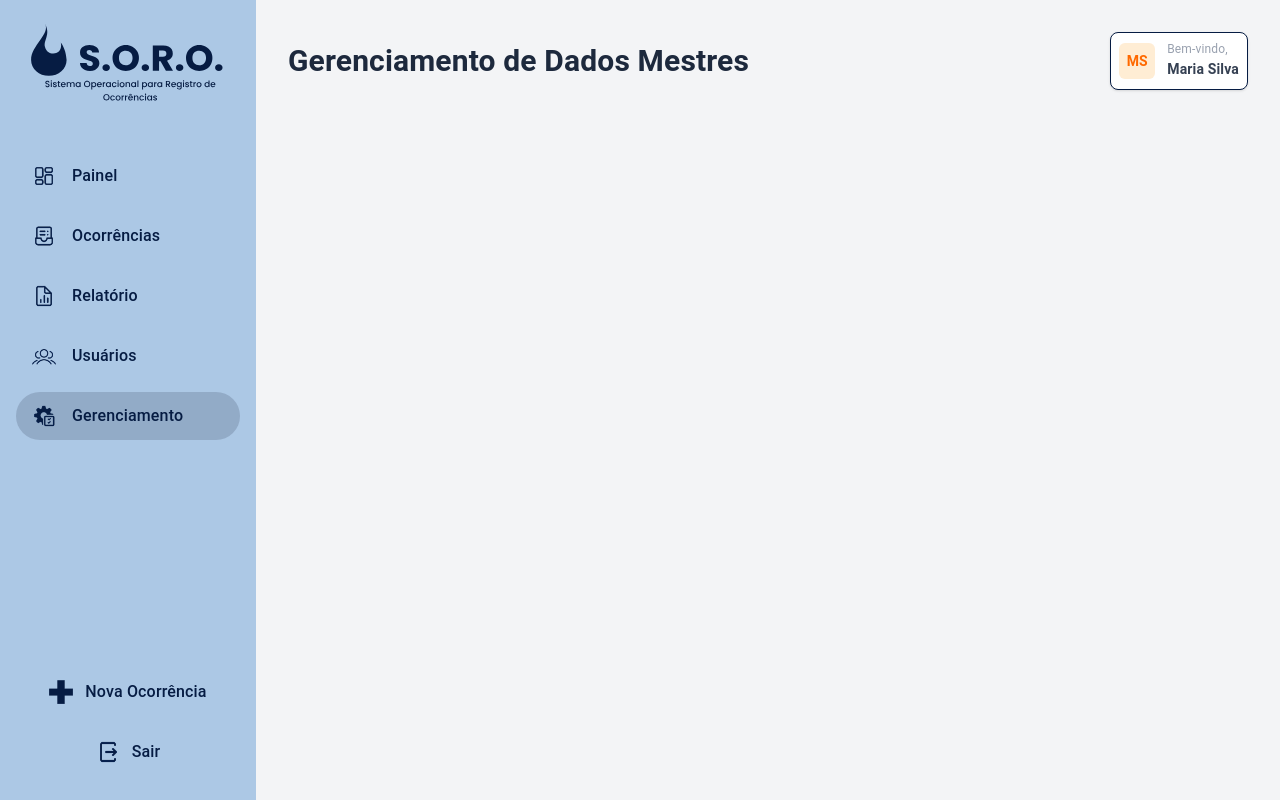
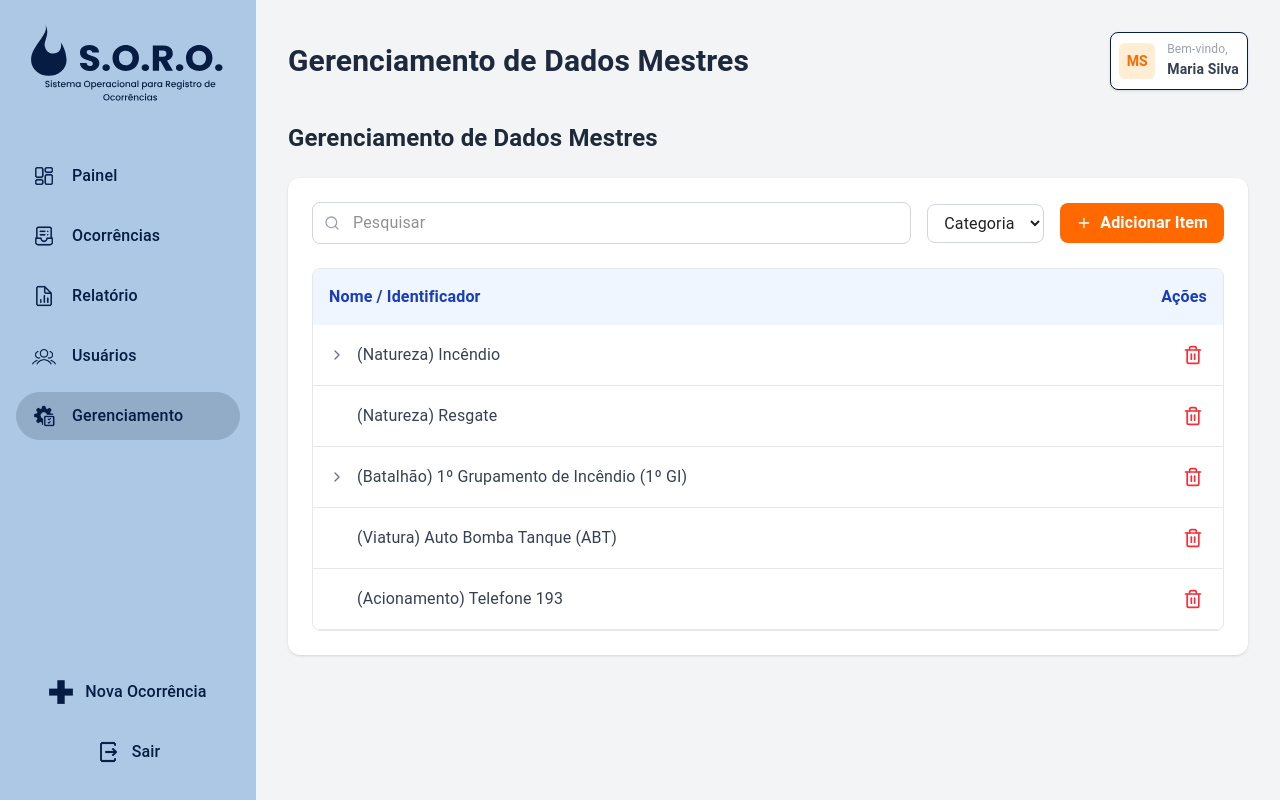
Before and after one commit to Molimpion/S.O.R.O-FrontEnd, a React (Vite) app: page /gerenciamento in a window 1280 px wide. Built offline with nearby package versions, Linux system fonts and the light colour scheme.

Commit message:
feat: Adiciona a tela de gerenciamento de dados mestres (#6)

```diff
--- a/package.json
+++ b/package.json
@@ -12,12 +12,14 @@
   "dependencies": {
     "@emotion/react": "^11.14.0",
     "@emotion/styled": "^11.14.1",
+    "@fontsource/poppins": "^5.2.7",
     "@mui/icons-material": "^7.3.4",
     "@mui/material": "^7.3.4",
     "@tailwindcss/vite": "^4.1.14",
     "axios": "^1.12.2",
     "react": "^19.1.1",
     "react-dom": "^19.1.1",
+    "react-icons": "^5.5.0",
     "react-router-dom": "^7.9.4"
   },
   "devDependencies": {
--- /dev/null
+++ b/src/components/gerenciamento/GerenciamentoDadosMestres.jsx
@@ -0,0 +1,90 @@
+import React, { useState } from 'react';
+// Não precisamos mais do axios!
+import { FiSearch, FiChevronDown, FiChevronRight, FiPlus, FiTrash2 } from 'react-icons/fi';
+
+// Nossos dados iniciais. Eles servirão como o "banco de dados" do nosso front-end.
+const initialData = [
+    { id: 1, name: '(Natureza) Incêndio', children: [{ id: 11, name: 'Incêndio em Edificação', children: [] }] },
+    { id: 2, name: '(Natureza) Resgate', children: [] },
+    { id: 3, name: '(Batalhão) 1º Grupamento de Incêndio (1º GI)', children: [{ id: 31, name: 'Posto de Bombeiros - Boa Viagem', children: [] }] },
+    { id: 4, name: '(Viatura) Auto Bomba Tanque (ABT)', children: [] },
+    { id: 5, name: '(Acionamento) Telefone 193', children: [] }
+];
+
+// Uma função auxiliar para remover itens de forma recursiva (funciona para itens aninhados)
+const removeItemRecursively = (items, itemId) => {
+    return items
+        .filter(item => item.id !== itemId)
+        .map(item => {
+            if (item.children && item.children.length > 0) {
+                return { ...item, children: removeItemRecursively(item.children, itemId) };
+            }
+            return item;
+        });
+};
+
+const GerenciamentoDadosMestres = () => {
+    // 1. O ESTADO AGORA É INICIADO COM NOSSOS DADOS LOCAIS
+    const [data, setData] = useState(initialData);
+
+    // Estados para a interface continuam os mesmos
+    const [expandedItems, setExpandedItems] = useState([]);
+    const [searchTerm, setSearchTerm] = useState('');
+
+    const toggleExpand = (itemId) => {
+        setExpandedItems(prev =>
+            prev.includes(itemId) ? prev.filter(id => id !== itemId) : [...prev, itemId]
+        );
+    };
+
+    // 2. FUNÇÃO DE DELEÇÃO SIMPLIFICADA
+    const handleDelete = (itemId) => {
+        if (window.confirm('Tem certeza que deseja excluir este item?')) {
+            // A mágica acontece aqui: atualizamos o estado com a lista filtrada
+            const newData = removeItemRecursively(data, itemId);
+            setData(newData);
+            alert('Item deletado com sucesso!');
+        }
+    };
+
+    // Função recursiva para renderizar as linhas (igual a antes)
+    const renderRows = (items, level = 0) => {
+        return items.map(item => {
+            const isExpanded = expandedItems.includes(item.id);
+            const hasChildren = item.children && item.children.length > 0;
+            return (
+                <React.Fragment key={item.id}>
+                    <div className="flex justify-between items-center p-4 border-b border-gray-200" style={{ paddingLeft: `${1 + level * 2}rem` }}>
+                        <div className="flex items-center gap-3 text-gray-700">
+                            {hasChildren ? (<span onClick={() => toggleExpand(item.id)} className="cursor-pointer text-gray-500">{isExpanded ? <FiChevronDown /> : <FiChevronRight />}</span>) : (<span className="w-4"></span>)}
+                            {item.name}
+                        </div>
+                        <div className="flex items-center">
+                            <button onClick={() => handleDelete(item.id)} className="text-red-500 hover:text-red-700 text-xl p-1"><FiTrash2 /></button>
+                        </div>
+                    </div>
+                    {isExpanded && hasChildren && renderRows(item.children, level + 1)}
+                </React.Fragment>
+            );
+        });
+    };
+
+    return (
+        <div className="bg-white rounded-xl p-6 shadow-sm">
+            {/* Barra de Ações (inalterada) */}
+            <div className="flex flex-wrap items-center gap-4 mb-6">
+                <div className="relative flex-grow min-w-[250px]"><FiSearch className="absolute left-3 top-1/2 -translate-y-1/2 text-gray-400" /><input type="text" placeholder="Pesquisar" value={searchTerm} onChange={(e) => setSearchTerm(e.target.value)} className="w-full pl-10 pr-4 py-2 border border-gray-300 rounded-lg focus:ring-2 focus:ring-blue-500 focus:outline-none"/></div>
+                <select className="border border-gray-300 rounded-lg py-2 px-3 focus:ring-2 focus:ring-blue-500 focus:outline-none"><option value="">Categoria</option></select>
+                <button className="flex items-center gap-2 bg-orange-500 text-white font-semibold py-2 px-4 rounded-lg hover:bg-orange-600 transition-colors"><FiPlus /> Adicionar Item</button>
+            </div>
+
+            {/* Tabela de Dados */}
+            <div className="border border-gray-200 rounded-lg overflow-hidden">
+                <div className="flex justify-between bg-blue-50 text-blue-800 font-bold p-4"><span>Nome / Identificador</span><span>Ações</span></div>
+                <div>{renderRows(data)}</div>
+            </div>
+        </div>
+    );
+};
+
+export default GerenciamentoDadosMestres;
--- a/src/pages/Admin/GerenciamentoPage.jsx
+++ b/src/pages/Admin/GerenciamentoPage.jsx
@@ -1,9 +1,21 @@
 import React from 'react';
 import AdminLayout from '../../layouts/AdminLayout';
+
+// 1. IMPORTAMOS O CONTEÚDO QUE QUEREMOS MOSTRAR
+import GerenciamentoDadosMestres from '../../components/gerenciamento/GerenciamentoDadosMestres';
+
 
 function GerenciamentoPage() {
   return (
     <AdminLayout pageTitle="Gerenciamento de Dados Mestres" userName="Maria Silva">
+
+      {/* 2. ADICIONAMOS O TÍTULO E O COMPONENTE AQUI DENTRO */}
+      <h1 className="text-2xl font-semibold text-gray-800 mb-6">
+        Gerenciamento de Dados Mestres
+      </h1>
+
+      <GerenciamentoDadosMestres />
+
     </AdminLayout>
   );
 }
```
Also changed, not shown: 1 other file (tests, documents, lock files or other folders).
